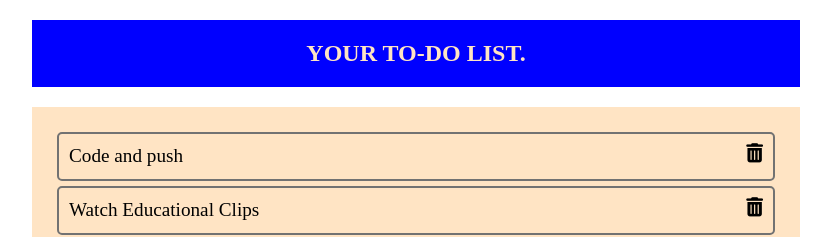
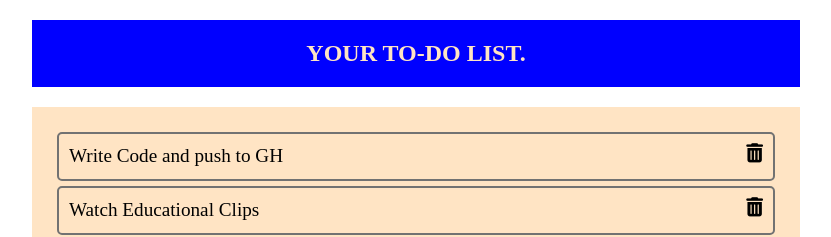
Before and after one commit to DenisWritesCode/PureJSToDo, a plain HTML site: page index.html in a window 1280 px wide. Shown: the top 237 px of the page, without its empty margins (224-1055 px from the left). Drawn offline with Linux system fonts and the light colour scheme.

Commit message:
Update index.html

```diff
--- a/index.html
+++ b/index.html
@@ -14,7 +14,7 @@
 
     <ul class="list">
         <div class="list-item">
-            <li>Code and push</li>
+            <li>Write Code and push to GH</li>
             <i class="fas fa-trash-alt"></i>
         </div>
         <div class="list-item">
```
